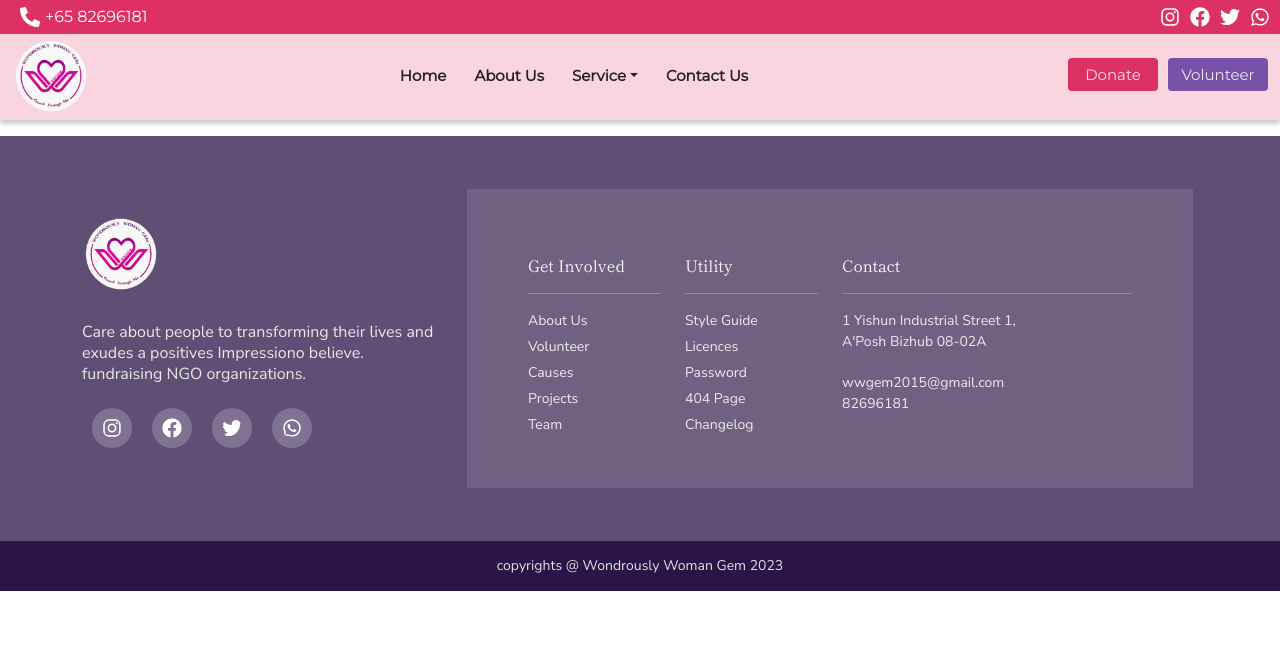
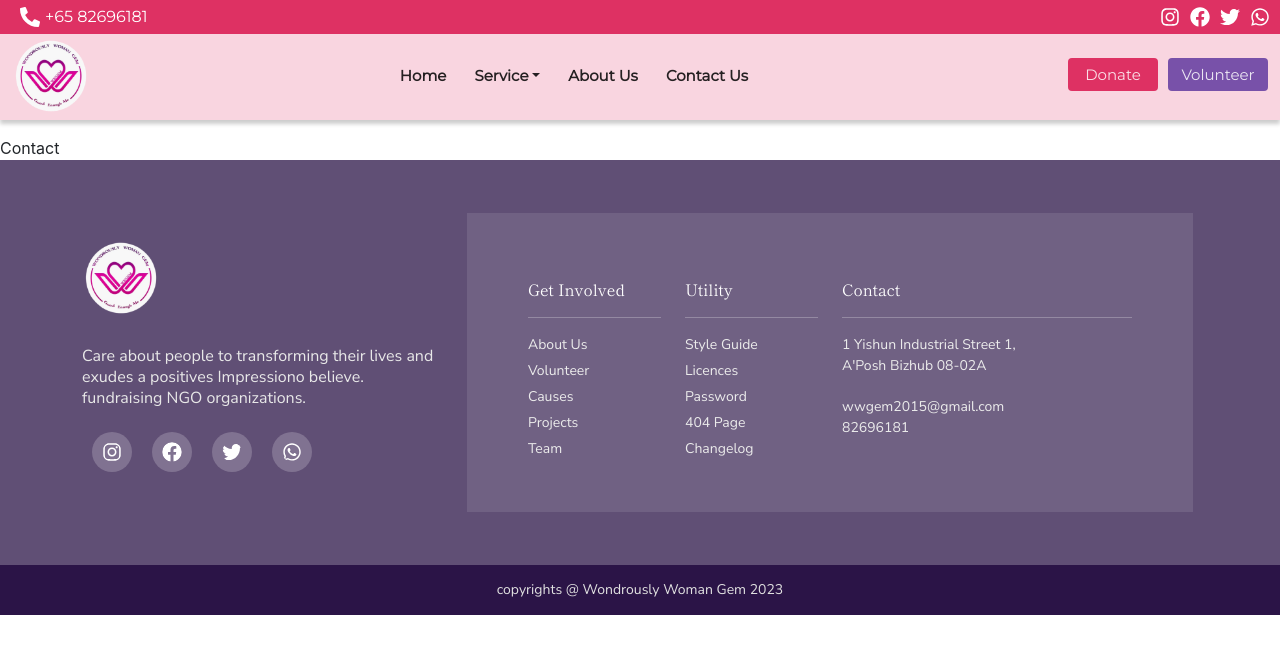
Before and after one commit to Chandru0811/wondersly_women_gem, a React (Create React App) app: page /contact in a window 1280 px wide. Shown: the top 654 px of the page. Built offline with nearby package versions, Linux system fonts and the light colour scheme; a web font is replaced by a local one.

Commit message:
My first committe

```diff
--- a/src/App.js
+++ b/src/App.js
@@ -5,6 +5,7 @@ import Header from "./component/common/Header";
 import About from "./pages/About";
 import Topbar from "./component/common/Topbar";
 import Footer from "./component/common/Footer";
+import Contact from "./pages/Contact";
 
 function App() {
   return (
@@ -14,6 +15,7 @@ function App() {
         <Header />
         <Routes>
           <Route path="/" element={<About />} />
+          <Route path="/contact" element={<Contact />} />
         </Routes>
         <Footer />
       </BrowserRouter>
--- a/src/component/common/Header.js
+++ b/src/component/common/Header.js
@@ -1,14 +1,29 @@
-import { Navbar, Container, Nav, NavDropdown, Offcanvas } from 'react-bootstrap';
+import {
+  Navbar,
+  Container,
+  Nav,
+  NavDropdown,
+  Offcanvas,
+} from "react-bootstrap";
 import "../../style/custom.css";
 import Logo from "../../asset/wwg.png";
+import { Link } from "react-router-dom";
 
 function Header() {
   const expand = "lg";
   return (
     <>
-      <Navbar expand={expand} className="bg-body-tertiary mb-3 header" >
+      <Navbar expand={expand} className="bg-body-tertiary mb-3 header">
         <Container fluid>
-          <Navbar.Brand href="#"><img src={Logo} alt="WWG" className='img-fluid' width={80} height={80}/></Navbar.Brand>
+          <Navbar.Brand href="#">
+            <img
+              src={Logo}
+              alt="WWG"
+              className="img-fluid"
+              width={80}
+              height={80}
+            />
+          </Navbar.Brand>
           <Navbar.Toggle aria-controls={`offcanvasNavbar-expand-${expand}`} />
           <Navbar.Offcanvas
             id={`offcanvasNavbar-expand-${expand}`}
@@ -17,13 +32,13 @@ function Header() {
           >
             <Offcanvas.Header closeButton>
               <Offcanvas.Title id={`offcanvasNavbarLabel-expand-${expand}`}>
-                Women
+              Wondrously Woman Gem
               </Offcanvas.Title>
             </Offcanvas.Header>
             <Offcanvas.Body>
               <Nav className="justify-content-center flex-grow-1 pe-3">
                 <Nav.Link href="#action1">Home</Nav.Link>
-                <Nav.Link href="#action2">About Us</Nav.Link>
+
                 <NavDropdown
                   title="Service"
                   id={`offcanvasNavbarDropdown-expand-${expand}`}
@@ -37,11 +52,34 @@ function Header() {
                     Something else here
                   </NavDropdown.Item>
                 </NavDropdown>
-                <Nav.Link href="#action2">Contact Us</Nav.Link>
+
+                <Nav.Link>
+                  <Link
+                    to="/"
+                    style={{
+                      color: "rgba(0, 0, 0, 0.85)",
+                      textDecoration: "none",
+                    }}
+                  >
+                    About Us
+                  </Link>
+                </Nav.Link>
+
+                <Nav.Link>
+                  <Link
+                    to="/contact"
+                    style={{
+                      color: "rgba(0, 0, 0, 0.85)",
+                      textDecoration: "none",
+                    }}
+                  >
+                    Contact Us
+                  </Link>
+                </Nav.Link>
               </Nav>
-              <Nav className='d-flex'>
-                <button className='btn donateBtn'>Donate</button>
-                <button className='btn volunteerBtn'>Volunteer</button>
+              <Nav className="d-flex">
+                <button className="btn donateBtn">Donate</button>
+                <button className="btn volunteerBtn">Volunteer</button>
               </Nav>
             </Offcanvas.Body>
           </Navbar.Offcanvas>
--- /dev/null
+++ b/src/pages/Contact.js
@@ -0,0 +1,11 @@
+import React from 'react'
+
+function Contact() {
+  return (
+    <div>
+      Contact
+    </div>
+  )
+}
+
+export default Contact
--- a/src/style/custom.css
+++ b/src/style/custom.css
@@ -52,6 +52,10 @@ nav .nav-link {
     padding-right: 20px !important;
     font-weight: 600;
     line-height: normal;
+}
+
+nav .nav-link Link{
+    color: rgba(0, 0, 0, 0.85) !important;
 }
 
 .donateBtn {
```
